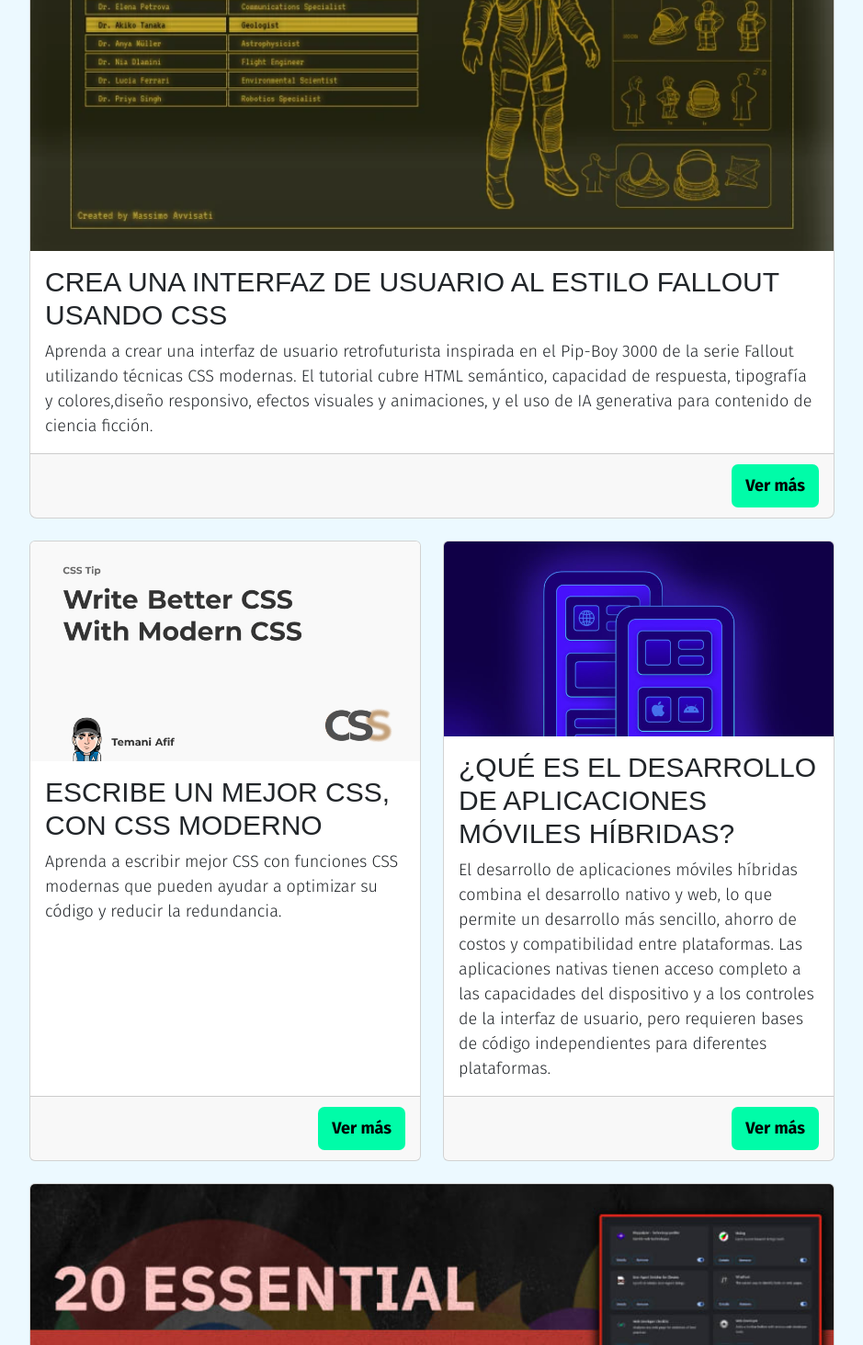
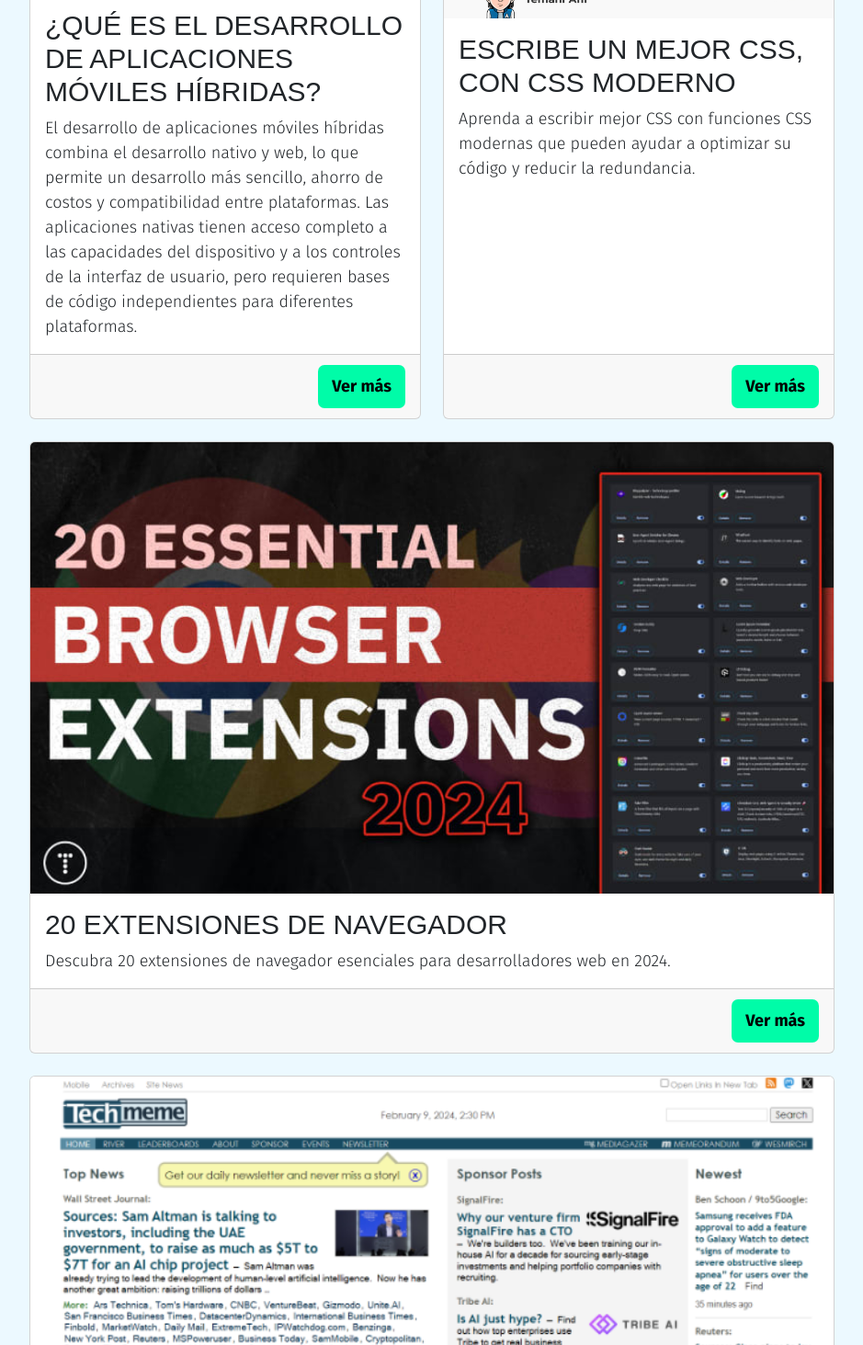
Before and after one commit to roydev-dw/proyecto-coderhouse, a website: page index.html in a window 1280 px wide. Shown: the part 1320-2783 px from the top of the page at 92% size, without its empty margins (170-1109 px from the left). Drawn offline with nearby package versions, Linux system fonts and the light colour scheme; a web font is replaced by a local one.

Commit message:
últimas actualizaciones

```diff
--- a/index.html
+++ b/index.html
@@ -121,17 +121,17 @@
 		<!-- Sección Principal -->
 		<section class="container seccion-principal">
 			<div class="row g-4">
-				<div class="col-12 tarjeta-grande" data-aos="fade-up" data-aos-duration="2000">
-					<div class="card h-100 rounded-3">
-						<img src="./assets/interfaz-fallout.webp" class="card-img-top rounded-top-3" title="interfaz-fallout" alt="Imagen referencial al juego Fallout">
+				<div class="col-sm-12 col-xl-6 tarjeta-grande" data-aos="fade-left" data-aos-duration="2000">
+					<div class="card h-100">
+						<img src="./assets/app-hibridas.jpeg" class="card-img-top" title="app-hibridas" alt="Imagen sobre el desarrollo de aplicaciones híbridas">
 						<div class="card-body">
-							<h3 class="card-title">Crea una interfaz de usuario al estilo Fallout usando CSS</h3>
+							<h3 class="card-title">¿Qué es el desarrollo de aplicaciones móviles híbridas?</h3>
 							<p class="card-text">
-								Aprenda a crear una interfaz de usuario retrofuturista inspirada en el Pip-Boy 3000 de la serie Fallout utilizando técnicas CSS modernas. El tutorial cubre HTML semántico, capacidad de respuesta, tipografía y colores,diseño responsivo, efectos visuales y animaciones, y el uso de IA generativa para contenido de ciencia ficción.
+								El desarrollo de aplicaciones móviles híbridas combina el desarrollo nativo y web, lo que permite un desarrollo más sencillo, ahorro de costos y compatibilidad entre plataformas. Las aplicaciones nativas tienen acceso completo a las capacidades del dispositivo y a los controles de la interfaz de usuario, pero requieren bases de código independientes para diferentes plataformas.
 							</p>
 						</div>
 						<div class="card-footer d-flex justify-content-end align-items-center">
-							<button><a href="https://www.codemotion.com/magazine/frontend/creating-a-fallout-style-ui-using-modern-css/?ref=dailydev">Ver más</a></button>
+							<button><a href="https://ionic.io/blog/what-is-hybrid-mobile-app-development?ref=dailydev">Ver más</a></button>
 						</div>
 					</div>
 				</div>
@@ -146,20 +146,6 @@
 						</div>
 						<div class="card-footer d-flex justify-content-end align-items-center">
 							<button><a href="https://css-tip.com/better-modern-css/?ref=dailydev">Ver más</a></button>
-						</div>
-					</div>
-				</div>
-				<div class="col-sm-12 col-xl-6 tarjeta-grande" data-aos="fade-left" data-aos-duration="2000">
-					<div class="card h-100">
-						<img src="./assets/app-hibridas.jpeg" class="card-img-top" title="app-hibridas" alt="Imagen sobre el desarrollo de aplicaciones híbridas">
-						<div class="card-body">
-							<h3 class="card-title">¿Qué es el desarrollo de aplicaciones móviles híbridas?</h3>
-							<p class="card-text">
-								El desarrollo de aplicaciones móviles híbridas combina el desarrollo nativo y web, lo que permite un desarrollo más sencillo, ahorro de costos y compatibilidad entre plataformas. Las aplicaciones nativas tienen acceso completo a las capacidades del dispositivo y a los controles de la interfaz de usuario, pero requieren bases de código independientes para diferentes plataformas.
-							</p>
-						</div>
-						<div class="card-footer d-flex justify-content-end align-items-center">
-							<button><a href="https://ionic.io/blog/what-is-hybrid-mobile-app-development?ref=dailydev">Ver más</a></button>
 						</div>
 					</div>
 				</div>
```
